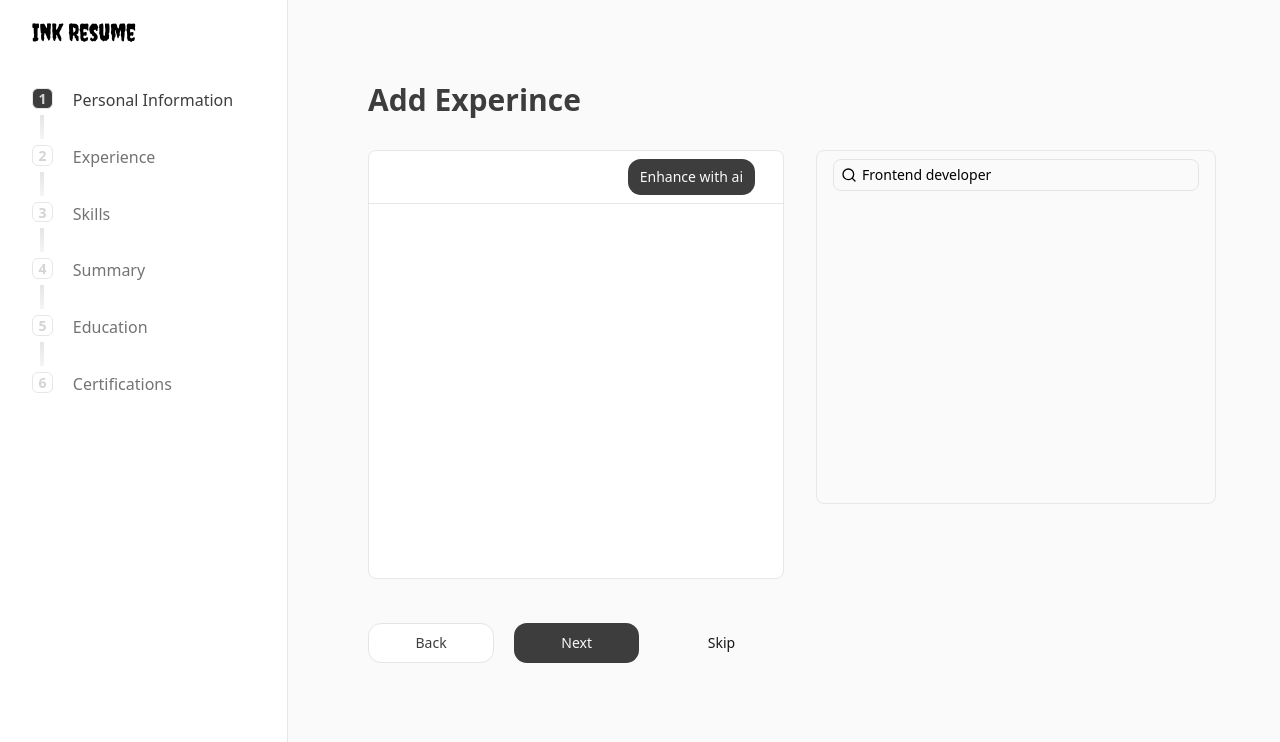
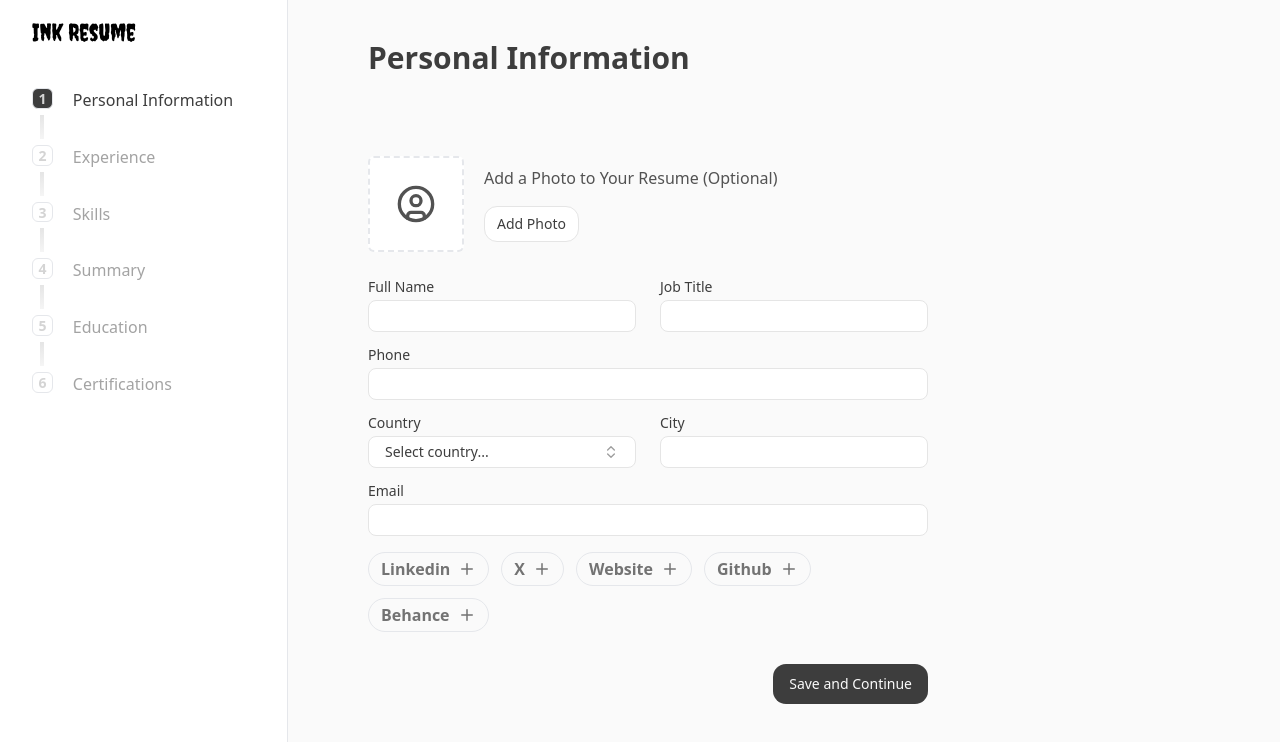
Before and after one commit to Ekefrancisokechukwu/ink-resume-website, a Next.js app: page /app/personalize in a window 1280 px wide. Shown: the top 742 px of the page. Built offline with nearby package versions, Linux system fonts and the light colour scheme.

Commit message:
feat/create

```diff
--- a/app/app/(start-here)/personalize/StepperNav/index.tsx
+++ b/app/app/(start-here)/personalize/StepperNav/index.tsx
@@ -1,5 +1,3 @@
-"use client";
-
 import { UI } from "@/components/ui";
 import { cn } from "@/lib/utils";
 import React from "react";
@@ -26,8 +24,21 @@ const sections = [
   },
 ];
 
-export const StepperNav = () => {
-  const [currentSection, setCurentSection] = React.useState(1);
+type StepperNavProps = {
+  currentSection: { index: number; section: string };
+  setCurentSection: React.Dispatch<
+    React.SetStateAction<{
+      index: number;
+      section: string;
+    }>
+  >;
+};
+
+export const StepperNav = ({
+  currentSection,
+  setCurentSection,
+}: StepperNavProps) => {
+  // const [currentSection, setCurentSection] = React.useState(1);
 
   const tickVariants = {
     checked: {
@@ -59,8 +70,8 @@ export const StepperNav = () => {
       <ul className="space-y-1.5  mt-10">
         {sections.map((section, index) => {
           const sectionIndex = index + 1;
-          const activeSection = currentSection === sectionIndex;
-          const passedSection = currentSection > sectionIndex;
+          const activeSection = currentSection.index === sectionIndex;
+          const passedSection = currentSection.index > sectionIndex;
           return (
             <li key={index} className="flex items-start group  gap-x-5">
               <div className="flex flex-col items-center gap-y-1.5">
@@ -101,10 +112,15 @@ export const StepperNav = () => {
                 <div className="h-[1.5rem] group-last:hidden  w-1 bg-gradient-to-t from-neutral-100  to-neutral-200" />
               </div>
               <p
-                onClick={() => setCurentSection(sectionIndex)}
+                onClick={() =>
+                  setCurentSection({
+                    index: sectionIndex,
+                    section: section.section,
+                  })
+                }
                 className={cn(
                   " cursor-pointer capitalize font-medium",
-                  activeSection ? "text-primary-black" : "text-neutral-500"
+                  activeSection ? "text-primary-black" : "text-neutral-400"
                 )}
               >
                 {section.section}
--- a/app/app/(start-here)/personalize/page.tsx
+++ b/app/app/(start-here)/personalize/page.tsx
@@ -38,6 +38,26 @@ import { Skills } from "./Skills";
 import { Summary } from "./Summary";
 
 const personalLinks = ["linkedin", "x", "website", "github", "behance"];
+const sections = [
+  {
+    section: "personal information",
+  },
+  {
+    section: "experience",
+  },
+  {
+    section: "skills",
+  },
+  {
+    section: "summary",
+  },
+  {
+    section: "education",
+  },
+  {
+    section: "certifications",
+  },
+];
 
 type ExperienceItem = {
   id: string;
@@ -84,15 +104,38 @@ const initialItems: ExperienceItem[] = [
 ];
 
 const PersonalizePage = () => {
+  const [currentSection, setCurentSection] = React.useState({
+    index: 1,
+    section: "personal information",
+  });
+
+  const sections: Record<string, React.ReactNode> = {
+    "personal information": <PersonalInformation />,
+    experience: <Experience />,
+    skills: <Skills />,
+    summary: <Summary />,
+  };
+
   return (
     <div className="bg-neutral-50 min-h-screen grid md:grid-cols-[auto_1fr] w-full md:pl-0 ">
-      <StepperNav />
+      <StepperNav
+        currentSection={currentSection}
+        setCurentSection={setCurentSection}
+      />
       <section className="grid   2xl:items-start items-center   pl-[5rem] pr-[3rem] max-w-[80rem]   pt-10 pb-24">
-        <Summary />
-        {/* <Skills /> */}
+        {/* <Summary />
+        <Skills /> */}
         {/* <AddExperince /> */}
         {/* <Experience /> */}
         {/* <PersonalInformation /> */}
+        <motion.div
+          key={currentSection.index}
+          transition={{ duration: 0.3, stiffness: 50, mass: 0.3 }}
+          initial={{ y: 30 }}
+          animate={{ y: 0 }}
+        >
+          {sections[currentSection.section]}
+        </motion.div>
       </section>
     </div>
   );
```
